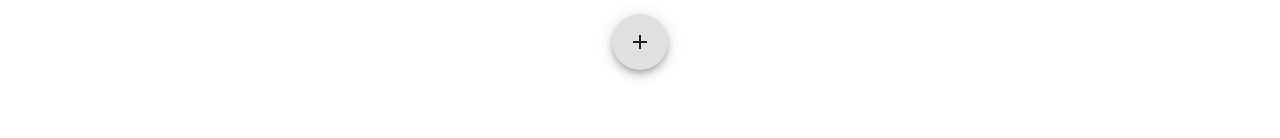
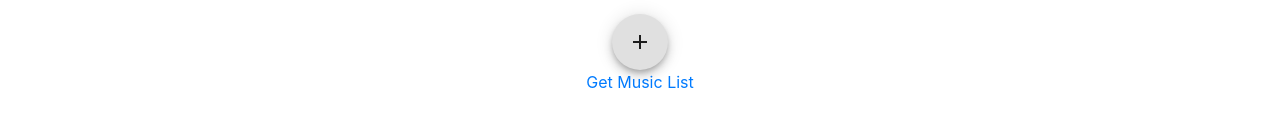
Before and after one commit to EagleUN/web, a React (Create React App) app: page /post/1 in a window 1280 px wide. Shown: the part 162-300 px from the top of the page. Built offline with nearby package versions, Linux system fonts and the light colour scheme.

Commit message:
Function working

```diff
--- a/src/App.js
+++ b/src/App.js
@@ -11,6 +11,7 @@ import { ApolloProvider } from 'react-apollo'
 import Login from './components/Login'
 import SignUp from './components/SignUp'
 import VerifyLogin from './components/VerifyLogin'
+import AddMusic from './components/AddMusic'
 
 const client = new ApolloClient({
   uri: 'http://35.232.95.82/graphql'
@@ -29,6 +30,7 @@ function App () {
           <Route exact path='/profile/:id' component={Profile} />
           <Route exact path='/post/:id' component={CreatePost} />
           <Route exact path='/users/:id' component={AllUsers} />
+          <Route exact path='/addMusicLists/' component={AddMusic} />
         </div>
       </Router>
     </ApolloProvider>
--- /dev/null
+++ b/src/components/AddMusic.js
@@ -0,0 +1,28 @@
+import React from 'react'
+import { Query } from 'react-apollo'
+import gql from 'graphql-tag'
+import CreatePost from './CreatePost';
+
+const AddMusic = (props) => {
+  const userId = props.location.id
+  return (
+    <Query
+        query={gql`
+         {
+            getMusicList(id: "${userId}"){
+              url
+              name
+            }
+          }
+        `}
+      >
+      {({ loading, error, data }) => {
+        if (loading) return <p>Loading...</p>;
+        if (error) return <CreatePost id={userId} contenido="You have not created any music list :("></CreatePost>;
+        return <CreatePost id={userId} contenido={`The last list that I created is called ${data.getMusicList.name} you can see its photo here ${data.getMusicList.url}`}></CreatePost>
+      }}
+    </Query>
+  )
+}
+
+export default AddMusic
--- a/src/components/CreatePost.js
+++ b/src/components/CreatePost.js
@@ -8,6 +8,7 @@ import Fab from '@material-ui/core/Fab'
 import AddIcon from '@material-ui/icons/Add';
 import { Link } from 'react-router-dom'
 import NavBar from './NavBar'
+import { Typography } from '@material-ui/core';
 
 const useStyles = makeStyles(theme => ({
   textField: {
@@ -17,13 +18,17 @@ const useStyles = makeStyles(theme => ({
   },
   fab: {
     marginTop: 20,
+  },
+  typo: {
+    marginTop: 20
   }
 }))
 
 const CreatePost = (props) => {
   const classes = useStyles()
   const [content, setContent] = React.useState({content: ""})
-  const idCreator = props.match.params.id
+  const idCreator = props.id || props.match.params.id
+  const contenido = (props.contenido ? props.contenido : "")
 
   const handleChange = name => event => {
     setContent({[name]: event.target.value})
@@ -38,6 +43,18 @@ const CreatePost = (props) => {
       }
     }
   `;
+
+  const getElementToRender = () => {
+    if(contenido !== ""){
+      return  <Typography className={classes.typo} variant='body2' color='textSecondary' component='p'>{contenido}</Typography>
+    } else{
+      return  <Link to={{
+          pathname: `/addMusicLists`,
+          id: idCreator
+        }}>Get Music List</Link>
+    }
+  }
+
   return (
     <div>
       <NavBar id={idCreator}/>
@@ -60,6 +77,9 @@ const CreatePost = (props) => {
           </Fab>}
         </Mutation>
       </Grid>
+      <Grid container justify='center'>
+        {getElementToRender()}
+      </Grid>
     </div>
   )
 }
```
